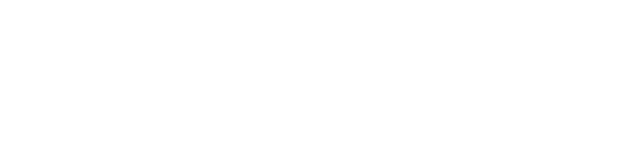
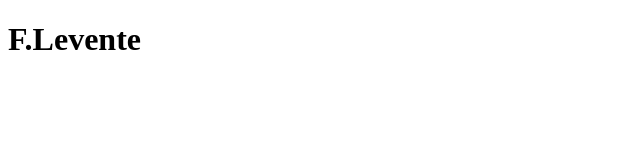
Before and after one commit to woffika/2023.09.15, a plain HTML site: page index.html in a window 1280 px wide. Shown: the whole page, without its empty margins (0-640 px from the left). Drawn offline with Linux system fonts and the light colour scheme.

Commit message:
nevemmel kiegészítve

```diff
--- a/index.html
+++ b/index.html
@@ -4,9 +4,9 @@
     <meta charset="UTF-8">
     <meta http-equiv="X-UA-Compatible" content="IE=edge">
     <meta name="viewport" content="width=device-width, initial-scale=1.0">
-    <title>Git feladat</title>
+    <title>FL Git feladat</title>
 </head>
 <body>
-
+    <h1>F.Levente</h1>
 </body>
 </html>
```
